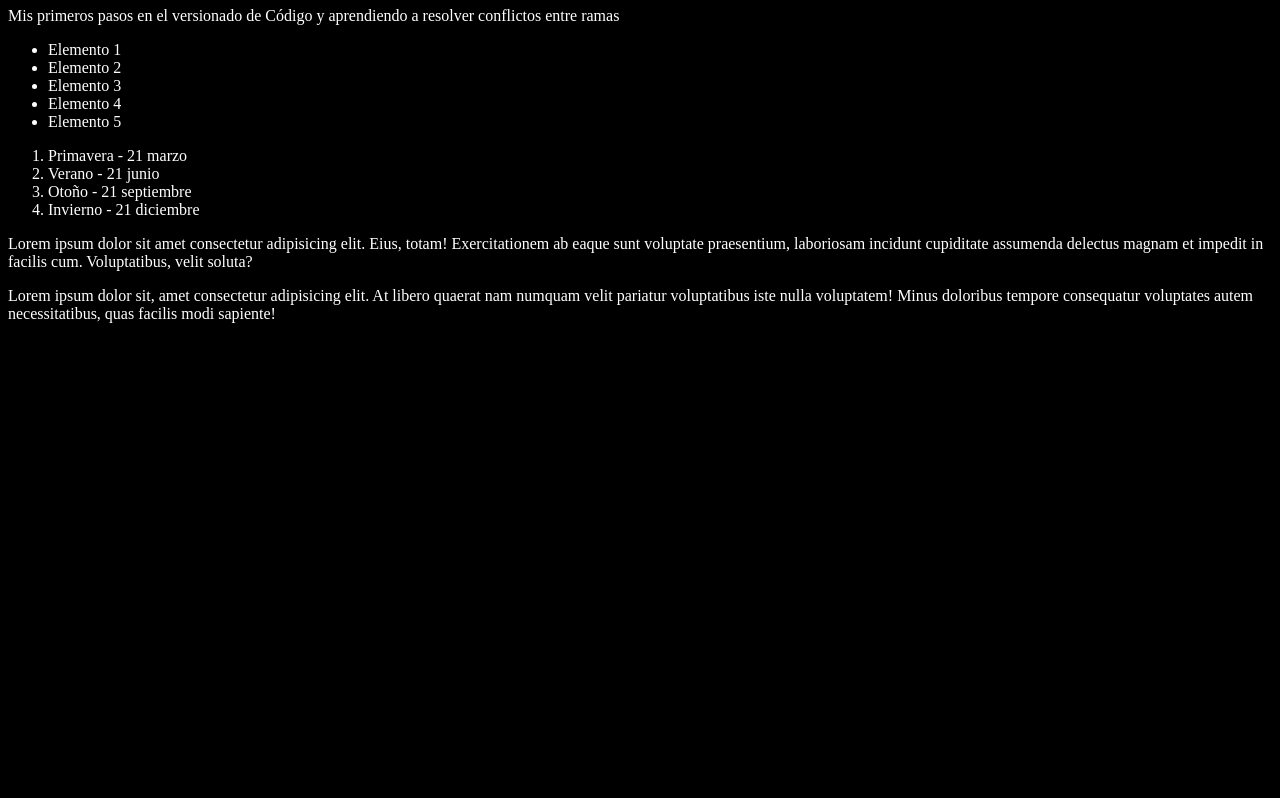
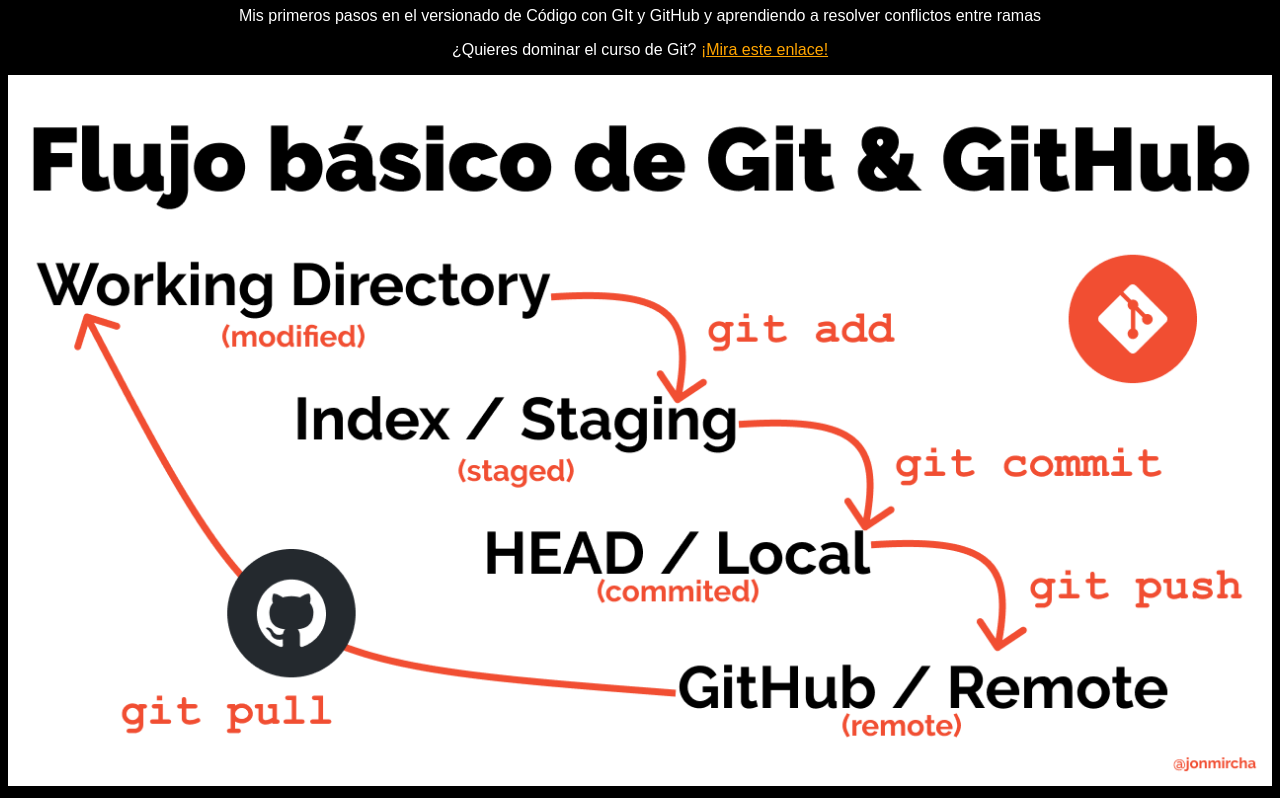
Before and after one commit to ARandomPerson01/aprendiendo-git, a plain HTML site: page index.html in a window 1280 px wide. Shown: the part 73-871 px from the top of the page. Before the commit the page ends 800 px from the top, so only its background shows below. Drawn offline with Linux system fonts and the light colour scheme.

Commit message:
Agregando imágen del Flujo de Git y mejorando el index.html

```diff
--- a/index.html
+++ b/index.html
@@ -9,22 +9,11 @@
 </head>
 <body>
     <h1>Aprendiendo Git</h1>
-    <p>Mis primeros pasos en el versionado de Código y aprendiendo a resolver conflictos entre ramas</p>
-    <ul>
-        <li>Elemento 1</li>
-        <li>Elemento 2</li>
-        <li>Elemento 3</li>
-        <li>Elemento 4</li>
-        <li>Elemento 5</li>
-    </ul>
-    <ol>
-        <li>Primavera - 21 marzo</li>
-        <li>Verano - 21 junio</li>
-        <li>Otoño - 21 septiembre</li>
-        <li>Invierno - 21 diciembre</li>
-    </ol>
-    <p>Lorem ipsum dolor sit amet consectetur adipisicing elit. Eius, totam! Exercitationem ab eaque sunt voluptate praesentium, laboriosam incidunt cupiditate assumenda delectus magnam et impedit in facilis cum. Voluptatibus, velit soluta?</p>
-    <p>Lorem ipsum dolor sit, amet consectetur adipisicing elit. At libero quaerat nam numquam velit pariatur voluptatibus iste nulla voluptatem! Minus doloribus tempore consequatur voluptates autem necessitatibus, quas facilis modi sapiente!</p>
+    <p>Mis primeros pasos en el versionado de Código con GIt y GitHub y aprendiendo a resolver conflictos entre ramas</p>
+    <p>¿Quieres dominar el curso de Git? <a href="https://jonmircha.com/git" target="_blank">¡Mira este enlace!</a></p>
+    <img src="git-flow.png" alt="Flujo Básico de Git">
+
+
     <script src="index.js"></script>
 </body>
 </html>
--- a/style.css
+++ b/style.css
@@ -1,4 +1,18 @@
 html{
     background-color: #000;
     color: #fff;
+    font-family: sans-serif;
+    text-align: center;
 }
+
+a{
+    color: orange;
+}
+
+a:hover{
+    color: orangered;
+}
+
+img{
+    max-width: 100%;
+}
```
Also changed, not shown: git-flow.png (added).
